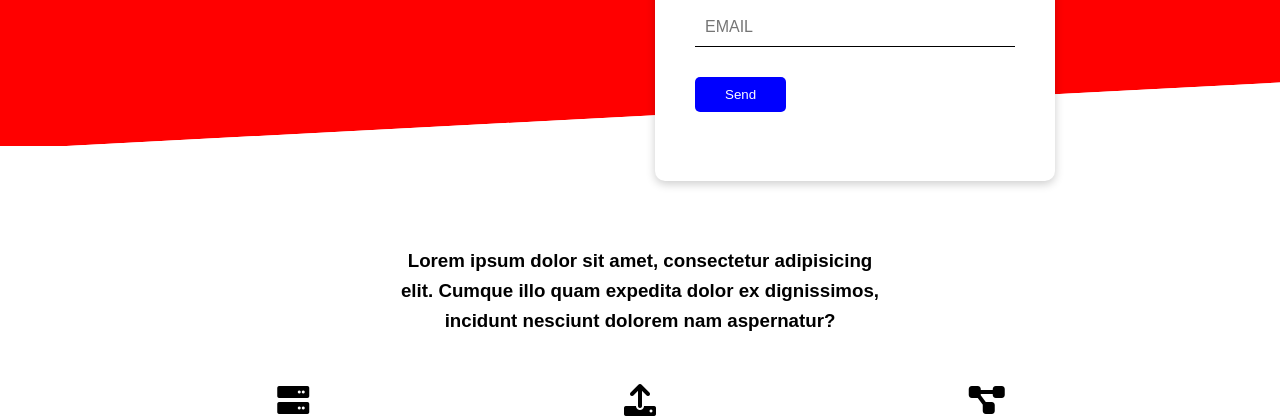
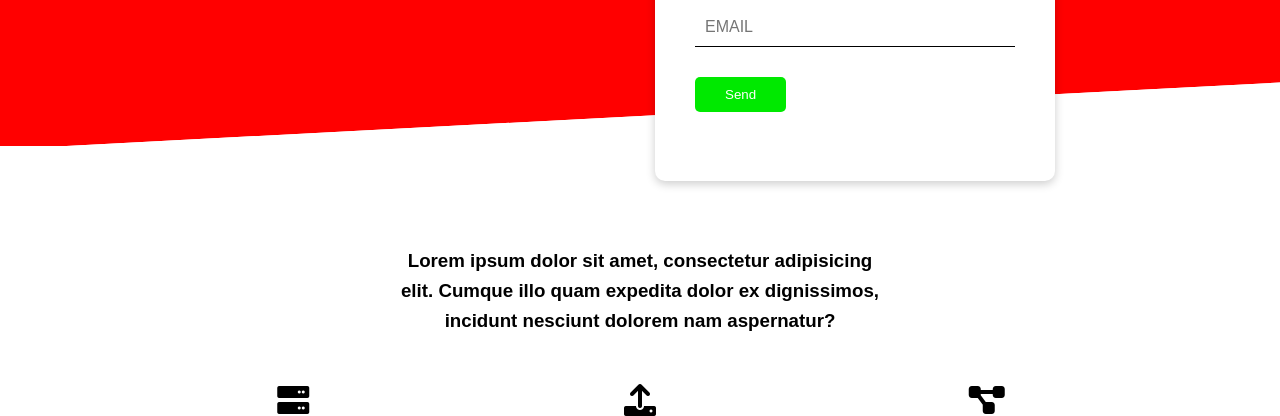
Before and after one commit to thefallingastronaut/website-coba, a plain HTML site: page index.html in a window 1280 px wide. Shown: the part 324-740 px from the top of the page. Drawn offline with nearby package versions, Linux system fonts and the light colour scheme.

Commit message:
ganti tombol ke warna hijau

```diff
--- a/css/style.css
+++ b/css/style.css
@@ -118,7 +118,7 @@ nav ul a:hover {
   display: inline-block;
   padding: 10px 30px;
   color: white;
-  background-color: blue;
+  background-color: rgb(0, 233, 0);
   border-radius: 5px;
   outline: none;
   border: none;
```
